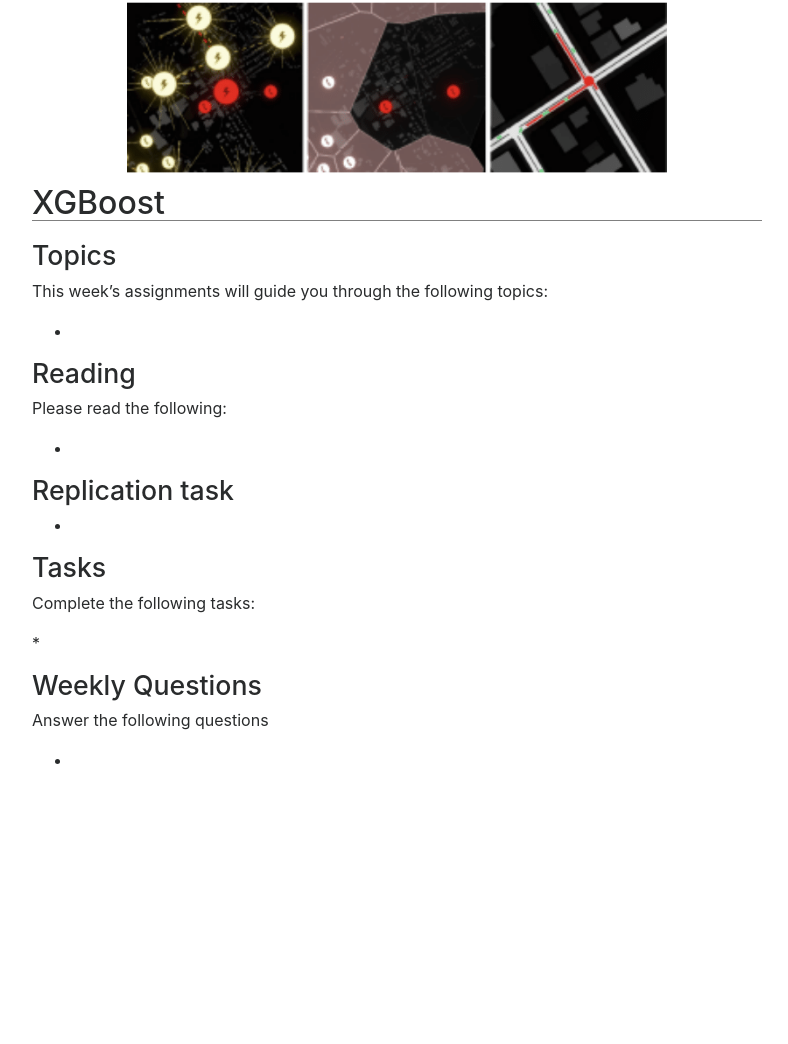
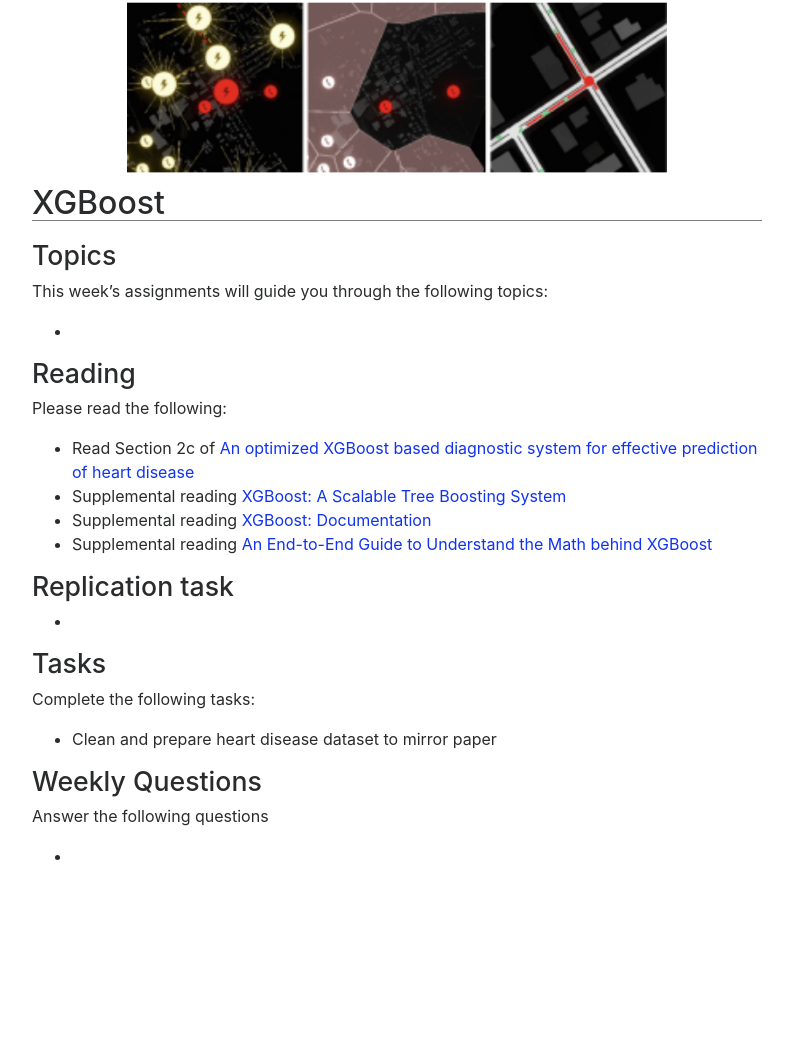
Before and after one commit to ACloninger/capstone-deloitte-travel-models, a Jekyll site: the page built from weeks/04-XGBoost.md, in a window 1280 px wide. Shown: the whole page, without its empty margins (243-1031 px from the left). Built offline with Jekyll 4.4.1, drawn with Linux system fonts in a browser that asks for light colours; nearby versions of some CDN libraries; before the commit the page ends 948 px from its top, so only the background shows below that.

Commit message:
Update 04-XGBoost.md

```diff
--- a/weeks/04-XGBoost.md
+++ b/weeks/04-XGBoost.md
@@ -15,18 +15,20 @@ This week's assignments will guide you through the following topics:
 
 Please read the following:
 
-*
+* Read Section 2c of [An optimized XGBoost based diagnostic system for effective prediction of heart disease](https://www.sciencedirect.com/science/article/pii/S1319157820304936)
+* Supplemental reading [XGBoost: A Scalable Tree Boosting System](https://arxiv.org/abs/1603.02754)
+* Supplemental reading [XGBoost: Documentation](https://xgboost.readthedocs.io/en/latest/)
+* Supplemental reading [An End-to-End Guide to Understand the Math behind XGBoost](https://www.analyticsvidhya.com/blog/2018/09/an-end-to-end-guide-to-understand-the-math-behind-xgboost/)
 
 ## Replication task
 
 *
 
-
 ## Tasks
 
 Complete the following tasks:
 
-*
+* Clean and prepare heart disease dataset to mirror paper
 
 
 ## Weekly Questions
```
